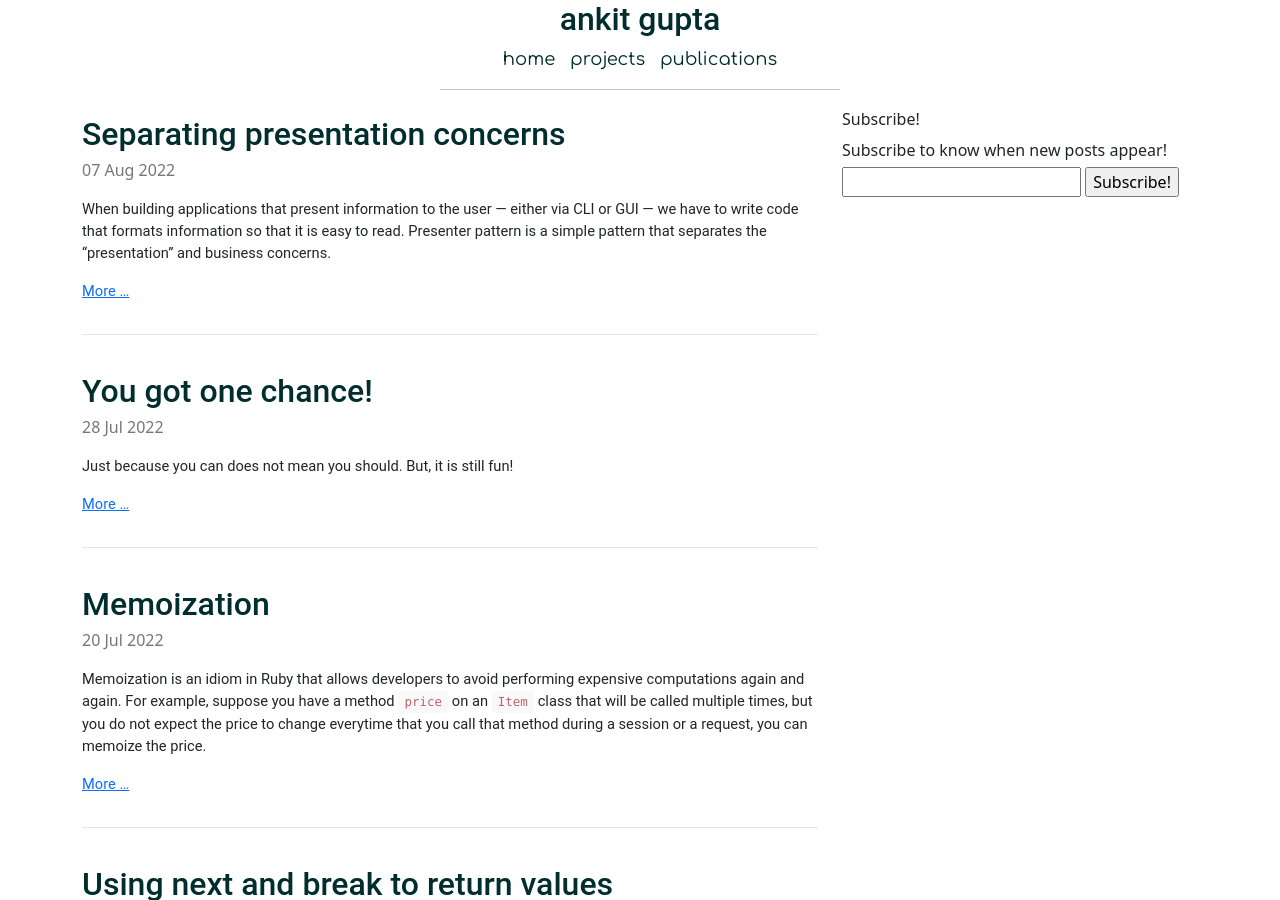
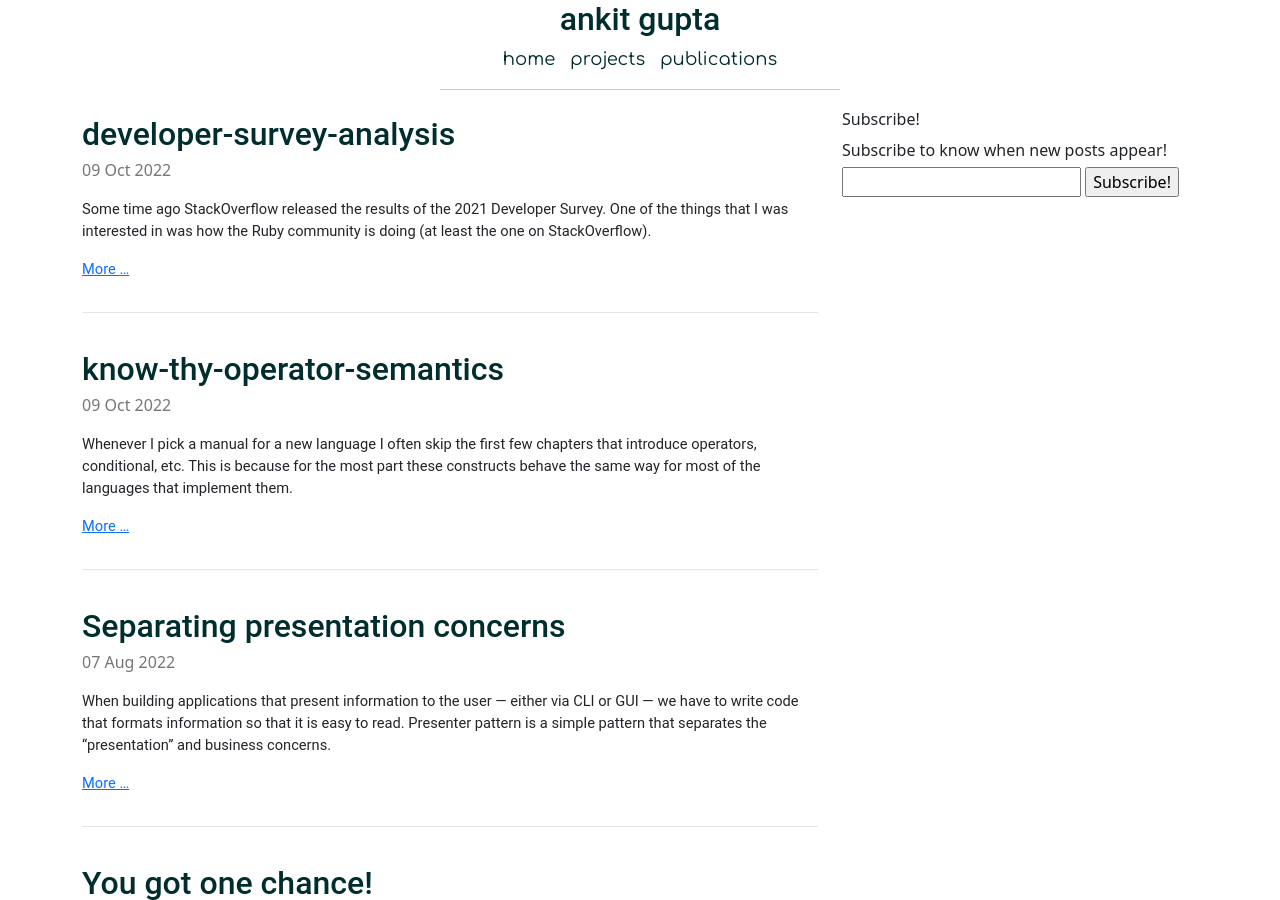
Before and after one commit to gupta-ankit/gupta-ankit.github.io, a Jekyll site: the page built from index.html, in a window 1280 px wide and 900 px high. Built offline with Jekyll 4.4.1, drawn with Linux system fonts in a browser that asks for light colours.

Commit message:
finished drafts

````diff
--- a/_drafts/developer-survey-analysis.md
+++ b/_posts/2022-10-09-developer-survey-analysis.md
@@ -2,8 +2,8 @@
 layout: post
 title: developer-survey-analysis
 tags: developer-survey stackoverflow ruby data-analysis
+date: 2022-10-09 04:13 -0700
 ---
-
 Some time ago StackOverflow released the results of the 2021 Developer Survey. One of the things that I was interested in was how the Ruby community is doing (at least the one on StackOverflow).
 
 And, the results were interesting. Compared to previous year, Ruby is still the 17th most commonly used programming languages, with a slight decrease in the percentage of respondets who use Ruby (6.05% vs 6.75%). Also, similar to last year around 50% of those who use Ruby
@@ -26,9 +26,10 @@ Elixir          130     3.63
 Kotlin          128     3.57
 ```
 
-
 # What languages are potential Rubyists using?
 Around 11K (2%) professional developers would like to use Ruby. The top 5 languages that these users are using Javascript, HTML, SQL, Python, Typescript, and Java
 
+It seems that a lot of Ruby developers are moving to Rust and Go. What about me? Well, I am still gonna use Ruby for scripts and Rails for rapidly getting a working piece of software in front of the customers. That said, I
+am also actively using Go for services that are built for high-performance platform services.
 
 [Here](https://github.com/gupta-ankit/developer-flow) is the code that I used for analysis.
--- /dev/null
+++ b/_posts/2022-10-09-know-thy-operator-semantics.md
@@ -0,0 +1,28 @@
+---
+layout: post
+title: know-thy-operator-semantics
+date: 2022-10-09 04:08 -0700
+---
+Whenever I pick a manual for a new language I often skip the first few chapters that introduce operators, conditional, etc. This is
+because for the most part these constructs behave the same way for most of the languages that implement them.
+
+This post is a reminder to not ignore those sections. Why? Because different programming languages might implement operator semantics differently.
+And, if you forget about the nuances of the language that you are using, you are inviting pain.
+
+Here is an example to illustrate:
+
+Let's look at integer division. What is `123/10`? It's `12`
+
+![](https://media2.giphy.com/media/aVtdz7iNVPI1W/giphy.gif?cid=ecf05e47lmgggbt2mmih5dx8okclox1a3m8n8b3nprr0kjbd&rid=giphy.gif&ct=g)
+
+How about `-123/10`? If you are coming to Ruby from something like Java or C, you are likely to say `-12`. Well, if you are using Ruby, that is the incorrect answer. The correct answer is `-13`
+
+![](https://media3.giphy.com/media/11ahZZugJHrdLO/giphy.gif?cid=ecf05e478oeb7kbwp2t0xq01pm31tafezgwpujyclhcilmb2&rid=giphy.gif&ct=g)
+
+At this point, you are probably thinking that this is a bug in the language. Well, no!! Because, Ruby implements a different semantics for `/` operator than Java, and although they look
+same syntactically, they mean different things.
+
+Similarly, if you are trying to find the remainder of a negative number, the semantics for `%` is different in Ruby vs Java. For example, in Ruby `-12%10` is `8` and not `-2` like Java. If you want the Java-like
+behaviour, you will have to use `-12.remainder(10)`, which returns `-2`
+
+The moral of the story: don't assume what an operator means when you are picking a new language. Happy coding!
````
